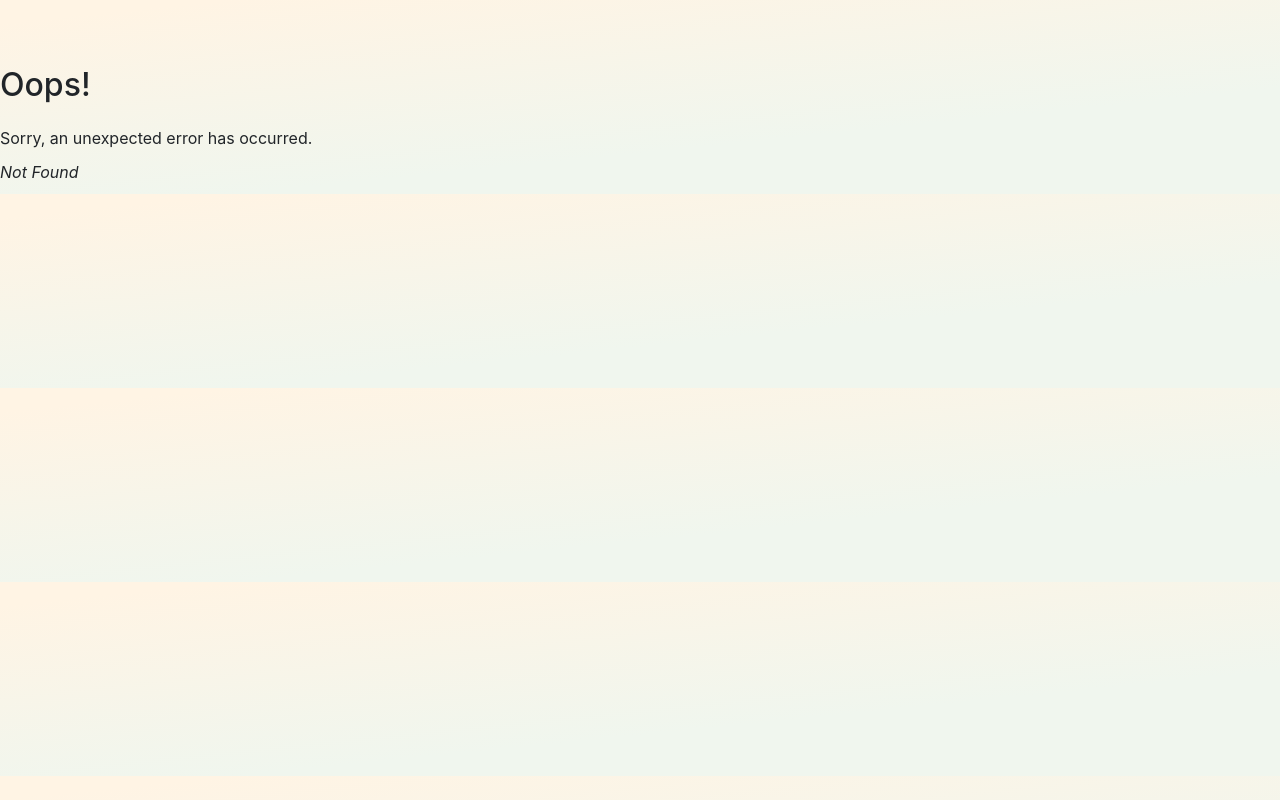
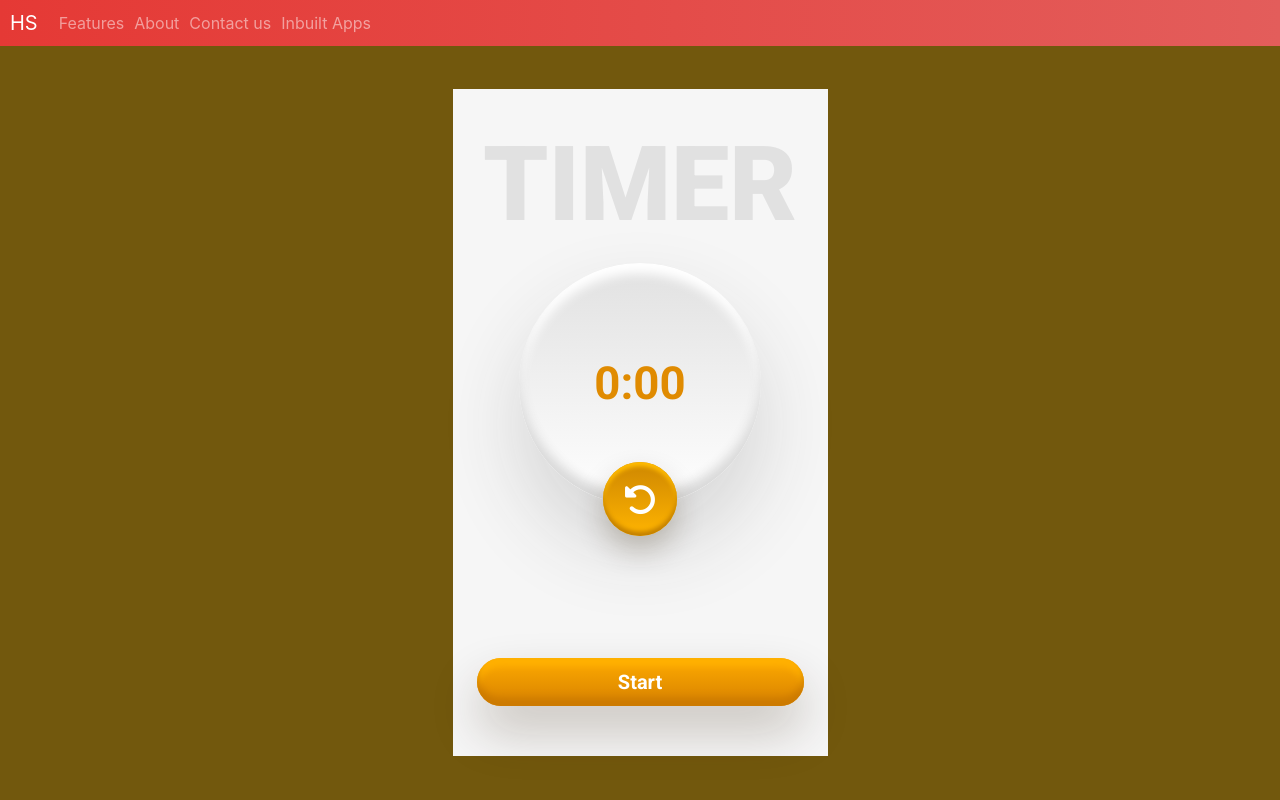
Before and after one commit to HarishB167/hs-app-2, a React (Create React App) app: page /apps/stopwatch in a window 1280 px wide. Before the commit this address had no page. Built offline with nearby package versions, Linux system fonts and the light colour scheme.

Commit message:
Stopwatch app built.

```diff
--- a/src/pages/inBuiltApps.jsx
+++ b/src/pages/inBuiltApps.jsx
@@ -11,6 +11,9 @@ const InBuiltApps = () => {
         <li>
           <Link to="/apps/rock-paper-scissor">Rock Paper Scissor Game</Link>
         </li>
+        <li>
+          <Link to="/apps/stopwatch">Stopwatch</Link>
+        </li>
       </ul>
     </div>
   );
--- /dev/null
+++ b/src/pages/stopwatch.css
@@ -0,0 +1,98 @@
+@import url("https://fonts.googleapis.com/css2?family=Roboto:wght@100;300;700;900&display=swap");
+@import url("https://cdnjs.cloudflare.com/ajax/libs/font-awesome/6.4.0/css/all.min.css");
+
+:root {
+  --bg-color-brown: #72580d;
+  --bg-color-white: #f6f6f6;
+  --fnt-color-black: #303030;
+  --fg-color-gold: #e08b01;
+  --hover-color-light: rgb(173, 232, 244);
+}
+
+.sw_container {
+  width: 100%;
+  height: 100%;
+  display: flex;
+  flex-direction: column;
+  justify-content: center;
+  align-items: center;
+  background: var(--bg-color-brown);
+  font-family: "Roboto", sans-serif;
+  font-weight: 100;
+}
+
+.sw_main {
+  max-height: 667px;
+  height: 100%;
+  max-width: 375px;
+  width: 100%;
+  display: flex;
+  flex-direction: column;
+  align-items: center;
+  background-color: var(--bg-color-white);
+  padding-top: 1.8rem;
+}
+
+.sw_heading {
+  font-size: 10.4rem;
+  color: var(--fnt-color-black);
+  font-weight: 900;
+  opacity: 10%;
+}
+
+.sw_timer {
+  width: 24.2rem;
+  height: 24.2rem;
+  border-radius: 50%;
+  background: linear-gradient(180deg, #e1e1e1 0%, #ffffff 100%);
+  box-shadow: -3.94749e-14px 40.2667px 80.5333px rgba(51, 51, 51, 0.1665),
+    inset 1.04389e-14px -10.6483px 10.6483px #d9d9d9,
+    inset -1.04389e-14px 10.6483px 10.6483px #ffffff;
+  display: flex;
+  flex-direction: column;
+  align-items: center;
+  justify-content: center;
+}
+
+.sw_timer__text {
+  font-size: 4.56rem;
+  color: var(--fg-color-gold);
+  font-weight: 700;
+}
+
+.sw_reset {
+  position: relative;
+  top: -4.3rem;
+  width: 7.4rem;
+  height: 7.4rem;
+  font-size: 3.3rem;
+  border-radius: 50%;
+  color: white;
+  outline: none;
+  border: none;
+  padding: 2rem;
+  background: linear-gradient(180deg, #ce8701 0%, #ffb401 100%);
+  box-shadow: 8.73581e-16px 14.2667px 28.5333px rgba(49, 32, 0, 0.24),
+    inset -2.71781e-16px -4.43852px 4.43852px #c48101,
+    inset 2.71781e-16px 4.43852px 4.43852px #ffbb01;
+}
+
+.sw_startStop {
+  width: calc(100% - 4.8rem);
+  margin-top: 7.9rem;
+  font-weight: 700;
+  font-size: 2rem;
+  padding: 1.25rem 13.9rem;
+  border-radius: 8rem;
+  border: none;
+  background: linear-gradient(180deg, #ffab00 0%, #d68100 100%);
+  box-shadow: 1.51448e-15px 24.7333px 49.4667px rgba(51, 31, 0, 0.24),
+    inset -4.71172e-16px -7.69481px 7.69481px #cc7a00,
+    inset 4.71172e-16px 7.69481px 7.69481px #ffb100;
+  color: white;
+}
+
+.sw_reset:hover,
+.sw_startStop:hover {
+  opacity: 75%;
+}
--- /dev/null
+++ b/src/pages/stopwatch.jsx
@@ -0,0 +1,69 @@
+import { useEffect, useState } from "react";
+import "./stopwatch.css";
+
+const Stopwatch = () => {
+  const [isRunning, setIsRunning] = useState(false);
+  const [duration, setDuration] = useState(0);
+  const [prevDuration, setPrevDuration] = useState(0);
+  const [startTime, setStartTime] = useState(null);
+
+  const handleToggle = () => {
+    if (isRunning) {
+      setIsRunning(false);
+      setPrevDuration(
+        prevDuration + (new Date().getTime() - startTime.getTime()) / 1000
+      );
+      setDuration(0);
+    } else {
+      setStartTime(new Date());
+      setIsRunning(true);
+    }
+  };
+
+  useEffect(() => {
+    const interval = setInterval(() => {
+      if (isRunning) {
+        const dur = (new Date().getTime() - startTime.getTime()) / 1000;
+        setDuration(dur);
+      }
+    }, 1000);
+
+    return () => clearInterval(interval);
+  }, [duration, isRunning, startTime]);
+
+  const handleReset = () => {
+    setIsRunning(false);
+    setStartTime(null);
+    setDuration(0);
+    setPrevDuration(0);
+  };
+
+  const getFormattedElapsedTime = () => {
+    const totalTime = prevDuration + duration;
+    const hours = Math.floor(totalTime / 3600);
+    const minutes = String(Math.floor(totalTime / 60)).padStart(2, "0");
+    const seconds = String(Math.floor(totalTime % 60)).padStart(2, "0");
+    return `${hours}:${minutes}:${seconds}`;
+  };
+
+  return (
+    <div className="sw_container">
+      <div className="sw_main">
+        <span className="sw_heading">TIMER</span>
+        <span className="sw_timer">
+          <span className="sw_timer__text">
+            {prevDuration + duration ? getFormattedElapsedTime() : "0:00"}
+          </span>
+        </span>
+        <button className="sw_reset" onClick={handleReset}>
+          <span className="fa-solid fa-rotate-right fa-flip-horizontal"></span>
+        </button>
+        <button className="sw_startStop" onClick={handleToggle}>
+          {isRunning ? "Stop" : "Start"}
+        </button>
+      </div>
+    </div>
+  );
+};
+
+export default Stopwatch;
--- a/src/routing/routes.jsx
+++ b/src/routing/routes.jsx
@@ -5,6 +5,7 @@ import ErrorPage from "../pages/errorPage";
 import InBuiltApps from "../pages/inBuiltApps";
 import Calculator from "../pages/calculator";
 import RockPaperScissor from "../pages/rockPaperScissor";
+import Stopwatch from "../pages/stopwatch";
 
 const router = createBrowserRouter([
   {
@@ -37,6 +38,10 @@ const router = createBrowserRouter([
             path: "rock-paper-scissor",
             element: <RockPaperScissor />,
           },
+          {
+            path: "stopwatch",
+            element: <Stopwatch />,
+          },
         ],
       },
     ],
```
